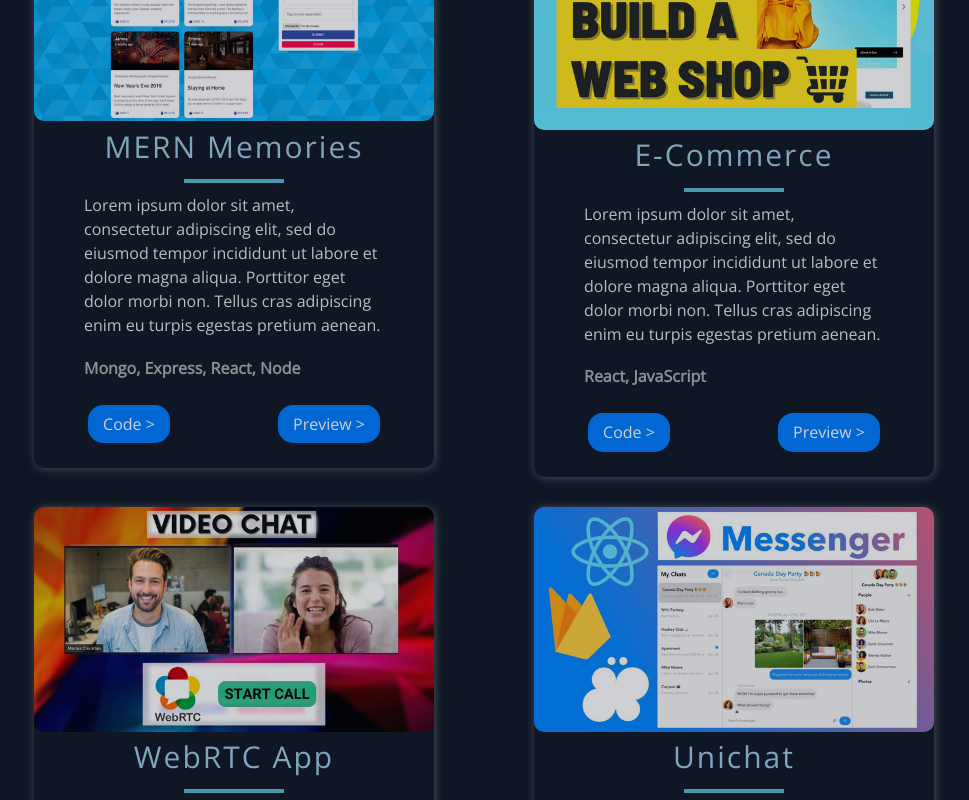
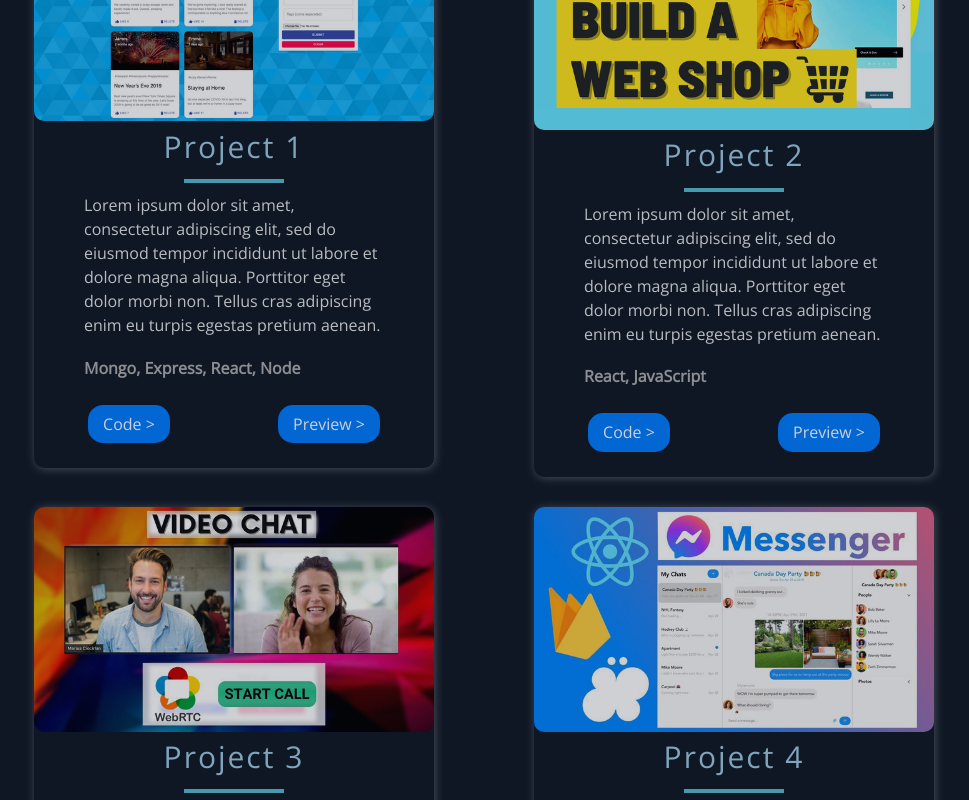
Before and after one commit to weirongw23/weirongw, a Next.js app: page / in a window 1280 px wide. Shown: the part 980-1780 px from the top of the page, without its empty margins (156-1125 px from the left). Built offline with nearby package versions, Linux system fonts and the light colour scheme.

Commit message:
Double check

```diff
--- a/src/components/Acomplishments/Acomplishments.js
+++ b/src/components/Acomplishments/Acomplishments.js
@@ -10,7 +10,7 @@
 import { Box, Boxes, BoxNum, BoxText } from "./AcomplishmentsStyles";
 
 const data = [
-	{ number: 800, text: "YouTube Watch Time (in hrs)" },
+	{ number: 800, text: "My Channel's YouTube Watch Time (in hrs)" },
 	{ number: 30, text: "Projects Completed" },
 	{ number: 10, text: "Languages Learned" },
 	{ number: 150, text: "Students Taught" },
--- a/src/components/Projects/Projects.js
+++ b/src/components/Projects/Projects.js
@@ -8,8 +8,6 @@
 	GridContainer,
 	HeaderThree,
 	Hr,
-	Tag,
-	TagList,
 	TitleContent,
 	UtilityList,
 	Img,
--- a/src/constants/constants.js
+++ b/src/constants/constants.js
@@ -1,44 +1,40 @@
 export const projects = [
 	{
-		title: "MERN Memories",
+		title: "Project 1",
 		description:
 			"Lorem ipsum dolor sit amet, consectetur adipiscing elit, sed do eiusmod tempor incididunt ut labore et dolore magna aliqua. Porttitor eget dolor morbi non. Tellus cras adipiscing enim eu turpis egestas pretium aenean.",
 		languages: "Mongo, Express, React, Node",
 		image: "/images/1.png",
-		tags: ["Mongo", "Express", "React", "Node"],
 		source: "https://google.com",
 		visit: "https://google.com",
 		id: 0,
 	},
 	{
-		title: "E-Commerce",
+		title: "Project 2",
 		description:
 			"Lorem ipsum dolor sit amet, consectetur adipiscing elit, sed do eiusmod tempor incididunt ut labore et dolore magna aliqua. Porttitor eget dolor morbi non. Tellus cras adipiscing enim eu turpis egestas pretium aenean. ",
 		languages: "React, JavaScript",
 		image: "/images/2.png",
-		tags: ["React", "JavaScript"],
 		source: "https://google.com",
 		visit: "https://google.com",
 		id: 1,
 	},
 	{
-		title: "WebRTC App",
+		title: "Project 3",
 		description:
 			"Lorem ipsum dolor sit amet, consectetur adipiscing elit, sed do eiusmod tempor incididunt ut labore et dolore magna aliqua. Porttitor eget dolor morbi non. Tellus cras adipiscing enim eu turpis egestas pretium aenean. ",
 		languages: "React, WebRTC",
 		image: "/images/3.jpg",
-		tags: ["React", "WebRTC"],
 		source: "https://google.com",
 		visit: "https://google.com",
 		id: 2,
 	},
 	{
-		title: "Unichat",
+		title: "Project 4",
 		description:
 			"Lorem ipsum dolor sit amet, consectetur adipiscing elit, sed do eiusmod tempor incididunt ut labore et dolore magna aliqua. Porttitor eget dolor morbi non. Tellus cras adipiscing enim eu turpis egestas pretium aenean. ",
 		languages: "React, ChatEngine, Firebase",
 		image: "/images/4.jpg",
-		tags: ["React", "ChatEngine", "Firebase"],
 		source: "https://google.com",
 		visit: "https://google.com",
 		id: 3,
```
